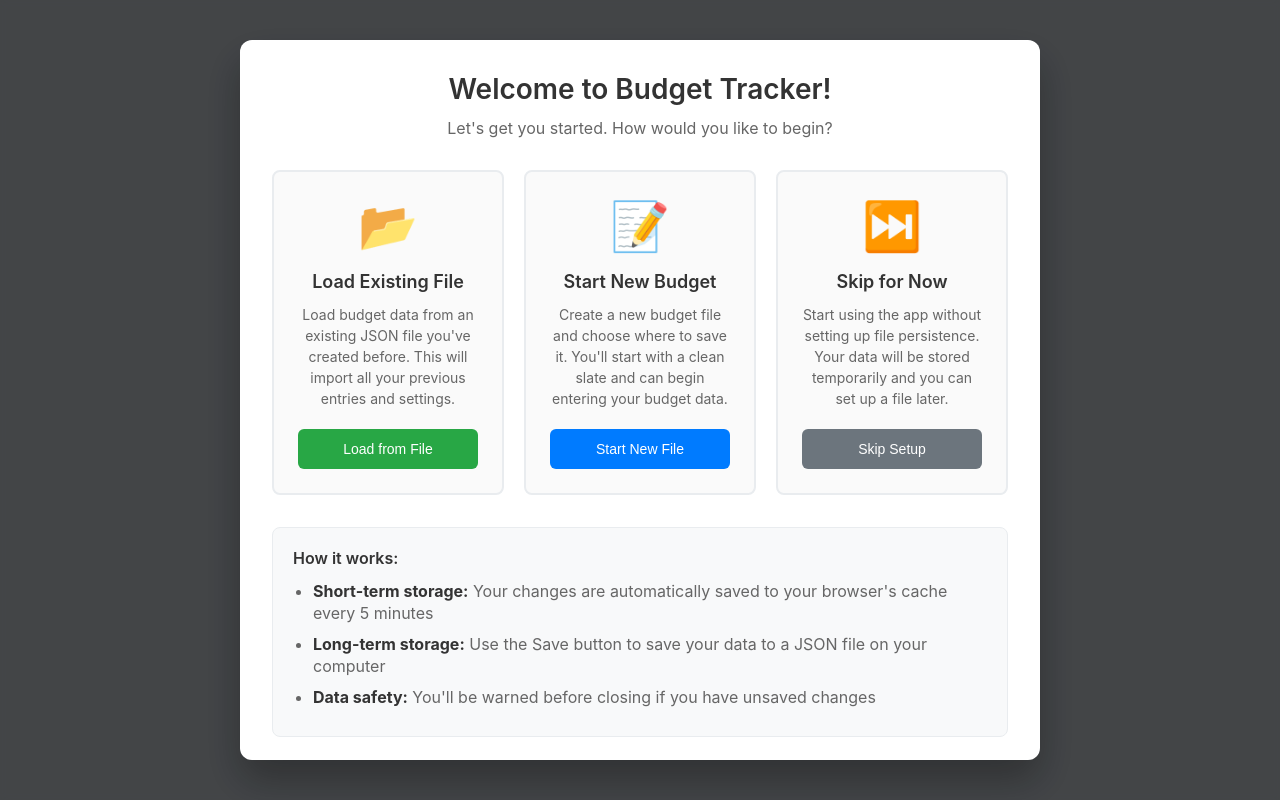
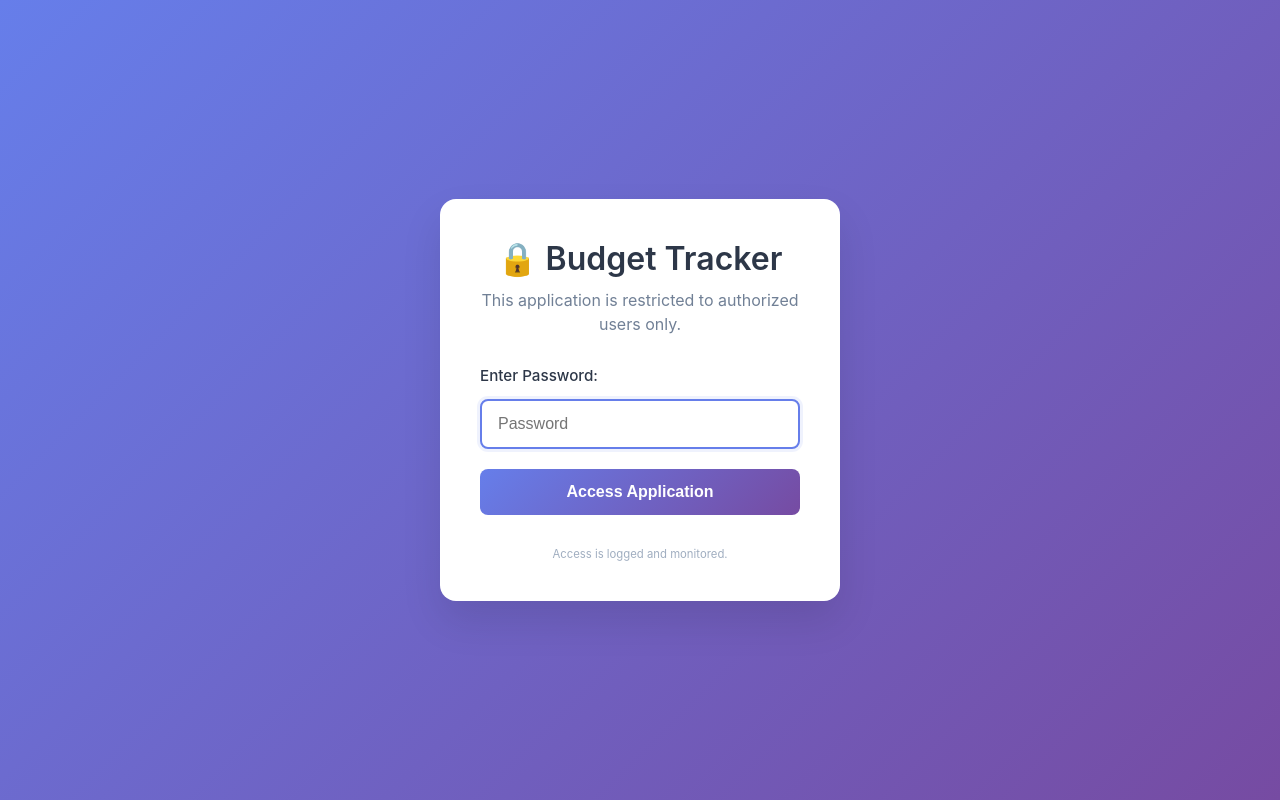
Before and after one commit to mattnotmatthew/budget-tracker, a React (Create React App) app: page /planning/scenarios in a window 1280 px wide. Built offline with nearby package versions, Linux system fonts and the light colour scheme; the HTML template or start-up script is replaced by a standard one.

Commit message:
feat: Implement password protection feature with authentication and loading states

```diff
--- a/package.json
+++ b/package.json
@@ -39,7 +39,7 @@
     "web-vitals": "^2.1.0",
     "xlsx": "^0.18.5"
   },
-  "homepage": "/",
+  "homepage": "https://pe-docs.kodiak.network/budget",
   "repository": {
     "type": "git",
     "url": "https://github.com/yourusername/budget-tracker.git"
--- a/src/App.tsx
+++ b/src/App.tsx
@@ -1,13 +1,16 @@
 import React from "react";
 import { BudgetProvider } from "./context/BudgetContext";
 import AppContent from "./components/AppContent";
+import PasswordProtection from "./components/PasswordProtection";
 import "./styles/App.css";
 
 function App() {
   return (
-    <BudgetProvider>
-      <AppContent />
-    </BudgetProvider>
+    <PasswordProtection>
+      <BudgetProvider>
+        <AppContent />
+      </BudgetProvider>
+    </PasswordProtection>
   );
 }
 
--- /dev/null
+++ b/src/components/PasswordProtection.tsx
@@ -0,0 +1,128 @@
+import React, { useState, useEffect } from "react";
+import "../styles/PasswordProtection.css";
+
+interface PasswordProtectionProps {
+  children: React.ReactNode;
+}
+
+const PasswordProtection: React.FC<PasswordProtectionProps> = ({
+  children,
+}) => {
+  const [isAuthenticated, setIsAuthenticated] = useState(false);
+  const [password, setPassword] = useState("");
+  const [error, setError] = useState("");
+  const [isLoading, setIsLoading] = useState(true);
+
+  // Set your password here - you can change this to whatever you want
+  const CORRECT_PASSWORD = "budget2025"; // Change this to your desired password
+
+  // Check if user was previously authenticated (expires after 24 hours)
+  useEffect(() => {
+    const authTimestamp = localStorage.getItem("budget-auth-timestamp");
+    const authToken = localStorage.getItem("budget-auth-token");
+
+    if (authTimestamp && authToken) {
+      const twentyFourHoursAgo = Date.now() - 24 * 60 * 60 * 1000;
+
+      if (
+        parseInt(authTimestamp) > twentyFourHoursAgo &&
+        authToken === "authenticated"
+      ) {
+        setIsAuthenticated(true);
+      } else {
+        // Clear expired authentication
+        localStorage.removeItem("budget-auth-timestamp");
+        localStorage.removeItem("budget-auth-token");
+      }
+    }
+
+    setIsLoading(false);
+  }, []);
+
+  const handleSubmit = (e: React.FormEvent) => {
+    e.preventDefault();
+
+    if (password === CORRECT_PASSWORD) {
+      // Store authentication in localStorage (expires in 24 hours)
+      localStorage.setItem("budget-auth-timestamp", Date.now().toString());
+      localStorage.setItem("budget-auth-token", "authenticated");
+
+      setIsAuthenticated(true);
+      setError("");
+    } else {
+      setError("Incorrect password. Please try again.");
+      setPassword("");
+    }
+  };
+
+  const handleLogout = () => {
+    localStorage.removeItem("budget-auth-timestamp");
+    localStorage.removeItem("budget-auth-token");
+    setIsAuthenticated(false);
+    setPassword("");
+  };
+
+  // Show loading while checking authentication
+  if (isLoading) {
+    return (
+      <div className="password-protection-container">
+        <div className="password-protection-card">
+          <div className="loading-spinner"></div>
+          <p>Loading...</p>
+        </div>
+      </div>
+    );
+  }
+
+  // If authenticated, show the main app
+  if (isAuthenticated) {
+    return (
+      <div>
+        {/* Optional: Add a logout button in the corner */}
+        <button className="logout-button" onClick={handleLogout} title="Logout">
+          🚪
+        </button>
+        {children}
+      </div>
+    );
+  }
+
+  // Show password protection screen
+  return (
+    <div className="password-protection-container">
+      <div className="password-protection-card">
+        <div className="password-protection-header">
+          <h1>🔒 Budget Tracker</h1>
+          <p>This application is restricted to authorized users only.</p>
+        </div>
+
+        <form onSubmit={handleSubmit} className="password-form">
+          <div className="form-group">
+            <label htmlFor="password">Enter Password:</label>
+            <input
+              type="password"
+              id="password"
+              value={password}
+              onChange={(e) => setPassword(e.target.value)}
+              placeholder="Password"
+              autoFocus
+              required
+            />
+          </div>
+
+          {error && <div className="error-message">{error}</div>}
+
+          <button type="submit" className="submit-button">
+            Access Application
+          </button>
+        </form>
+
+        <div className="password-protection-footer">
+          <small>Access is logged and monitored.</small>
+        </div>
+      </div>
+    </div>
+  );
+};
+
+export default PasswordProtection;
--- a/src/context/BudgetContext.tsx
+++ b/src/context/BudgetContext.tsx
@@ -241,7 +241,8 @@ const budgetReducer = (
   state: BudgetState,
   action: BudgetAction
 ): BudgetState => {
-  switch (action.type) {    case "ADD_ENTRY":
+  switch (action.type) {
+    case "ADD_ENTRY":
       return {
         ...state,
         entries: [...state.entries, action.payload],
--- a/src/services/persistenceManager.ts
+++ b/src/services/persistenceManager.ts
@@ -109,7 +109,7 @@ export class PersistenceManager {
         );
       }
 
-      localStorage.setItem(CACHE_KEY, JSON.stringify(cacheData));      // Update persistence state - but preserve the current hasUnsavedChanges value
+      localStorage.setItem(CACHE_KEY, JSON.stringify(cacheData)); // Update persistence state - but preserve the current hasUnsavedChanges value
       // since saveToCache is called for both data changes and periodic saves
       const persistenceState =
         this.getPersistenceState() || this.createDefaultPersistenceState();
--- /dev/null
+++ b/src/styles/PasswordProtection.css
@@ -0,0 +1,175 @@
+/* Password Protection Styles */
+.password-protection-container {
+  min-height: 100vh;
+  display: flex;
+  align-items: center;
+  justify-content: center;
+  background: linear-gradient(135deg, #667eea 0%, #764ba2 100%);
+  font-family: -apple-system, BlinkMacSystemFont, "Segoe UI", "Roboto",
+    sans-serif;
+  padding: 20px;
+}
+
+.password-protection-card {
+  background: white;
+  border-radius: 16px;
+  box-shadow: 0 20px 40px rgba(0, 0, 0, 0.1);
+  padding: 40px;
+  width: 100%;
+  max-width: 400px;
+  text-align: center;
+  animation: slideUp 0.6s ease-out;
+}
+
+@keyframes slideUp {
+  from {
+    opacity: 0;
+    transform: translateY(30px);
+  }
+  to {
+    opacity: 1;
+    transform: translateY(0);
+  }
+}
+
+.password-protection-header h1 {
+  margin: 0 0 10px 0;
+  color: #2d3748;
+  font-size: 2rem;
+  font-weight: 600;
+}
+
+.password-protection-header p {
+  margin: 0 0 30px 0;
+  color: #718096;
+  font-size: 1rem;
+  line-height: 1.5;
+}
+
+.password-form {
+  margin-bottom: 30px;
+}
+
+.form-group {
+  margin-bottom: 20px;
+  text-align: left;
+}
+
+.form-group label {
+  display: block;
+  margin-bottom: 8px;
+  color: #2d3748;
+  font-weight: 500;
+  font-size: 0.95rem;
+}
+
+.form-group input {
+  width: 100%;
+  padding: 14px 16px;
+  border: 2px solid #e2e8f0;
+  border-radius: 8px;
+  font-size: 1rem;
+  transition: all 0.2s ease;
+  box-sizing: border-box;
+}
+
+.form-group input:focus {
+  outline: none;
+  border-color: #667eea;
+  box-shadow: 0 0 0 3px rgba(102, 126, 234, 0.1);
+}
+
+.error-message {
+  background: #fed7d7;
+  color: #9b2c2c;
+  padding: 12px 16px;
+  border-radius: 8px;
+  margin-bottom: 20px;
+  font-size: 0.9rem;
+  border: 1px solid #feb2b2;
+}
+
+.submit-button {
+  width: 100%;
+  background: linear-gradient(135deg, #667eea 0%, #764ba2 100%);
+  color: white;
+  border: none;
+  padding: 14px 20px;
+  border-radius: 8px;
+  font-size: 1rem;
+  font-weight: 600;
+  cursor: pointer;
+  transition: all 0.2s ease;
+}
+
+.submit-button:hover {
+  transform: translateY(-2px);
+  box-shadow: 0 8px 20px rgba(102, 126, 234, 0.3);
+}
+
+.submit-button:active {
+  transform: translateY(0);
+}
+
+.password-protection-footer {
+  color: #a0aec0;
+  font-size: 0.85rem;
+}
+
+/* Loading spinner */
+.loading-spinner {
+  width: 40px;
+  height: 40px;
+  border: 4px solid #e2e8f0;
+  border-top: 4px solid #667eea;
+  border-radius: 50%;
+  animation: spin 1s linear infinite;
+  margin: 0 auto 20px auto;
+}
+
+@keyframes spin {
+  0% {
+    transform: rotate(0deg);
+  }
+  100% {
+    transform: rotate(360deg);
+  }
+}
+
+/* Logout button */
+.logout-button {
+  position: fixed;
+  top: 20px;
+  right: 20px;
+  background: rgba(255, 255, 255, 0.9);
+  border: 1px solid #e2e8f0;
+  border-radius: 50%;
+  width: 45px;
+  height: 45px;
+  font-size: 1.2rem;
+  cursor: pointer;
+  transition: all 0.2s ease;
+  z-index: 1000;
+  box-shadow: 0 2px 10px rgba(0, 0, 0, 0.1);
+}
+
+.logout-button:hover {
+  background: white;
+  transform: scale(1.05);
+  box-shadow: 0 4px 15px rgba(0, 0, 0, 0.15);
+}
+
+/* Responsive design */
+@media (max-width: 480px) {
+  .password-protection-container {
+    padding: 10px;
+  }
+
+  .password-protection-card {
+    padding: 30px 20px;
+  }
+
+  .password-protection-header h1 {
+    font-size: 1.75rem;
+  }
+}
```
